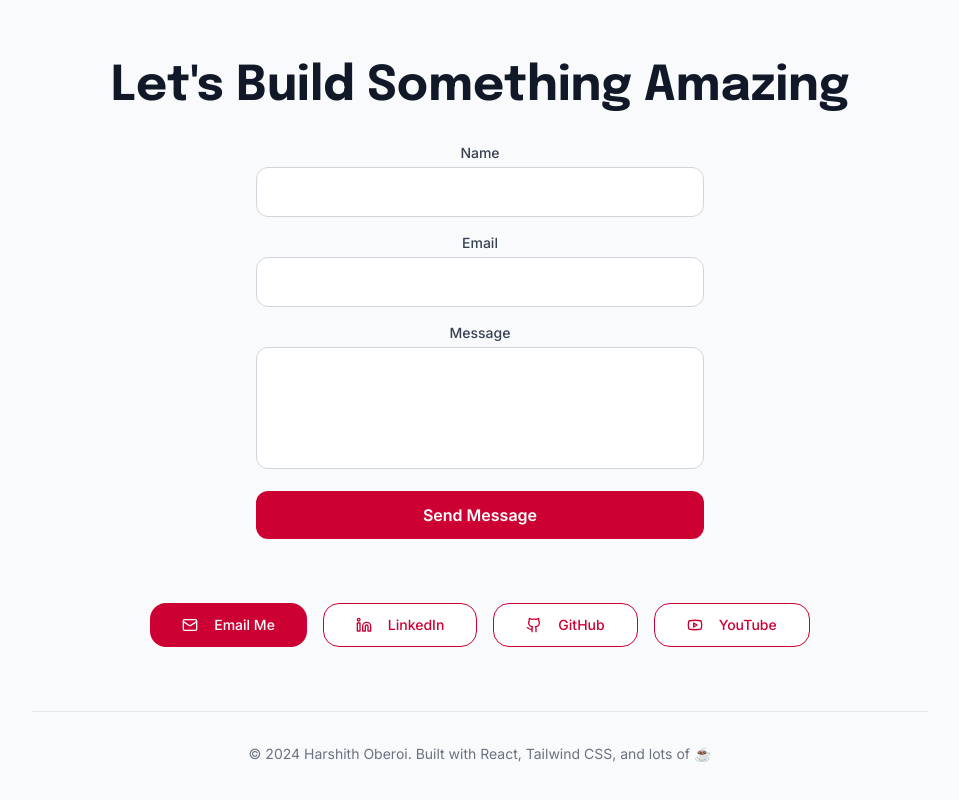
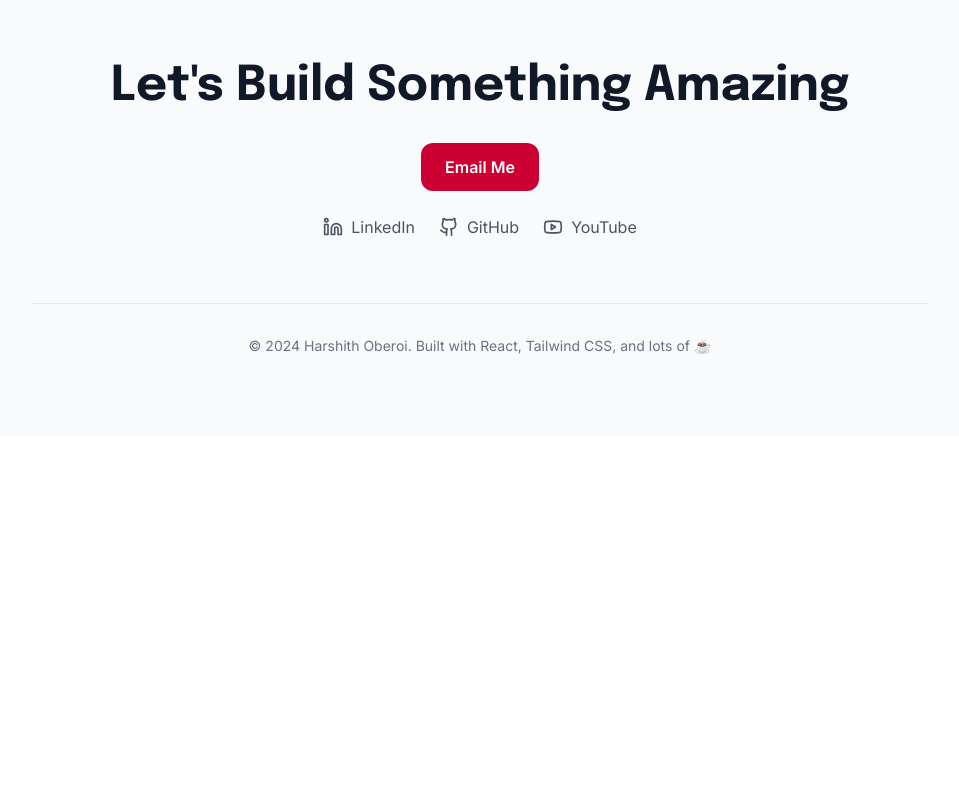
Before and after one commit to oberoiharshith/portfolio, a React (Vite) app: page / in a window 1280 px wide. Shown: the part 6330-7130 px from the top of the page, without its empty margins (160-1119 px from the left). After the commit the page ends 6766 px from the top, so only its background shows below. Built offline with nearby package versions, Linux system fonts and the light colour scheme.

Commit message:
Refactor: Implement contact section changes
Updated the Hero section's "Let's Talk" button to scroll to the contact section and replaced the contact form with a mailto link and social icons.

```diff
--- a/src/components/Contact.tsx
+++ b/src/components/Contact.tsx
@@ -11,99 +11,43 @@ const Contact = () => {
             Let's Build Something Amazing
           </h2>
 
-          <form
-            id="contact"
-            action="https://formsubmit.co/oberoiharshith@gmail.com"
-            method="POST"
-            className="max-w-md mx-auto space-y-4 mb-16"
-          >
-            {/* Honeypot to stop spam bots */}
-            <input type="text" name="_honey" style={{display:'none'}} />
-            {/* Disable captcha */}
-            <input type="hidden" name="_captcha" value="false" />
-            {/* Custom email subject */}
-            <input type="hidden" name="_subject" value="New Portfolio Inquiry 📬" />
+          <div id="contact" className="text-center space-y-6 mb-16">
+            <a
+              href="mailto:oberoiharshith@gmail.com"
+              className="inline-block rounded-xl bg-[#cc0033] px-6 py-3 font-semibold text-white hover:opacity-90 transition-all duration-300 hover:scale-105"
+            >
+              Email Me
+            </a>
 
-            <div>
-              <label className="block text-sm font-medium mb-1 text-gray-700" htmlFor="name">Name</label>
-              <input
-                id="name"
-                name="name"
-                type="text"
-                required
-                className="w-full rounded-xl border border-gray-300 p-3 focus:ring-2 focus:ring-rutgers-red focus:border-transparent outline-none transition-all"
-              />
+            <div className="mt-4 flex justify-center gap-6">
+              <a
+                href="https://www.linkedin.com/in/harshith-oberoi/"
+                target="_blank"
+                rel="noopener noreferrer"
+                className="text-gray-600 hover:text-rutgers-red transition-colors duration-200 flex items-center gap-2"
+              >
+                <Linkedin className="h-5 w-5" />
+                LinkedIn
+              </a>
+              <a
+                href="https://github.com/oberoiharshith"
+                target="_blank"
+                rel="noopener noreferrer"
+                className="text-gray-600 hover:text-rutgers-red transition-colors duration-200 flex items-center gap-2"
+              >
+                <Github className="h-5 w-5" />
+                GitHub
+              </a>
+              <a
+                href="https://www.youtube.com/playlist?list=PLjZSJ3VhEZRJxMoHkcSCcescvi3uxhVce"
+                target="_blank"
+                rel="noopener noreferrer"
+                className="text-gray-600 hover:text-rutgers-red transition-colors duration-200 flex items-center gap-2"
+              >
+                <Youtube className="h-5 w-5" />
+                YouTube
+              </a>
             </div>
-
-            <div>
-              <label className="block text-sm font-medium mb-1 text-gray-700" htmlFor="email">Email</label>
-              <input
-                id="email"
-                name="email"
-                type="email"
-                required
-                className="w-full rounded-xl border border-gray-300 p-3 focus:ring-2 focus:ring-rutgers-red focus:border-transparent outline-none transition-all"
-              />
-            </div>
-
-            <div>
-              <label className="block text-sm font-medium mb-1 text-gray-700" htmlFor="message">Message</label>
-              <textarea
-                id="message"
-                name="message"
-                rows={4}
-                required
-                className="w-full rounded-xl border border-gray-300 p-3 focus:ring-2 focus:ring-rutgers-red focus:border-transparent outline-none transition-all resize-none"
-              ></textarea>
-            </div>
-
-            <button
-              type="submit"
-              className="w-full rounded-xl bg-[#cc0033] p-3 font-semibold text-white hover:opacity-90 transition-all duration-300 hover:scale-105"
-            >
-              Send Message
-            </button>
-          </form>
-
-          <div className="flex flex-col sm:flex-row gap-4 justify-center items-center mb-16">
-            <Button
-              size="lg"
-              className="bg-rutgers-red hover:bg-rutgers-red-dark text-white px-8 py-3 rounded-2xl transition-all duration-300 hover:scale-105"
-              onClick={() => window.location.href = 'mailto:oberoiharshith@gmail.com'}
-            >
-              <Mail className="mr-2 h-5 w-5" />
-              Email Me
-            </Button>
-
-            <Button
-              variant="outline"
-              size="lg"
-              className="border-rutgers-red text-rutgers-red hover:bg-rutgers-red hover:text-white px-8 py-3 rounded-2xl transition-all duration-300 hover:scale-105"
-              onClick={() => window.open('https://www.linkedin.com/in/harshith-oberoi/', '_blank', 'noopener,noreferrer')}
-            >
-              <Linkedin className="mr-2 h-5 w-5" />
-              LinkedIn
-            </Button>
-
-            <Button
-              variant="outline"
-              size="lg"
-              className="border-rutgers-red text-rutgers-red hover:bg-rutgers-red hover:text-white px-8 py-3 rounded-2xl transition-all duration-300 hover:scale-105"
-              onClick={() => window.open('https://github.com/oberoiharshith', '_blank', 'noopener,noreferrer')}
-            >
-              <Github className="mr-2 h-5 w-5" />
-              GitHub
-            </Button>
-
-            <Button
-              variant="outline"
-              size="lg"
-              className="border-rutgers-red text-rutgers-red hover:bg-rutgers-red hover:text-white px-8 py-3 rounded-2xl transition-all duration-300 hover:scale-105"
-              onClick={() => window.open('https://www.youtube.com/playlist?list=PLjZSJ3VhEZRJxMoHkcSCcescvi3uxhVce', '_blank', 'noopener,noreferrer')}
-            >
-              <Youtube className="mr-2 h-5 w-5" />
-              YouTube
-            </Button>
           </div>
 
           <footer className="border-t border-gray-200 pt-8">
```
